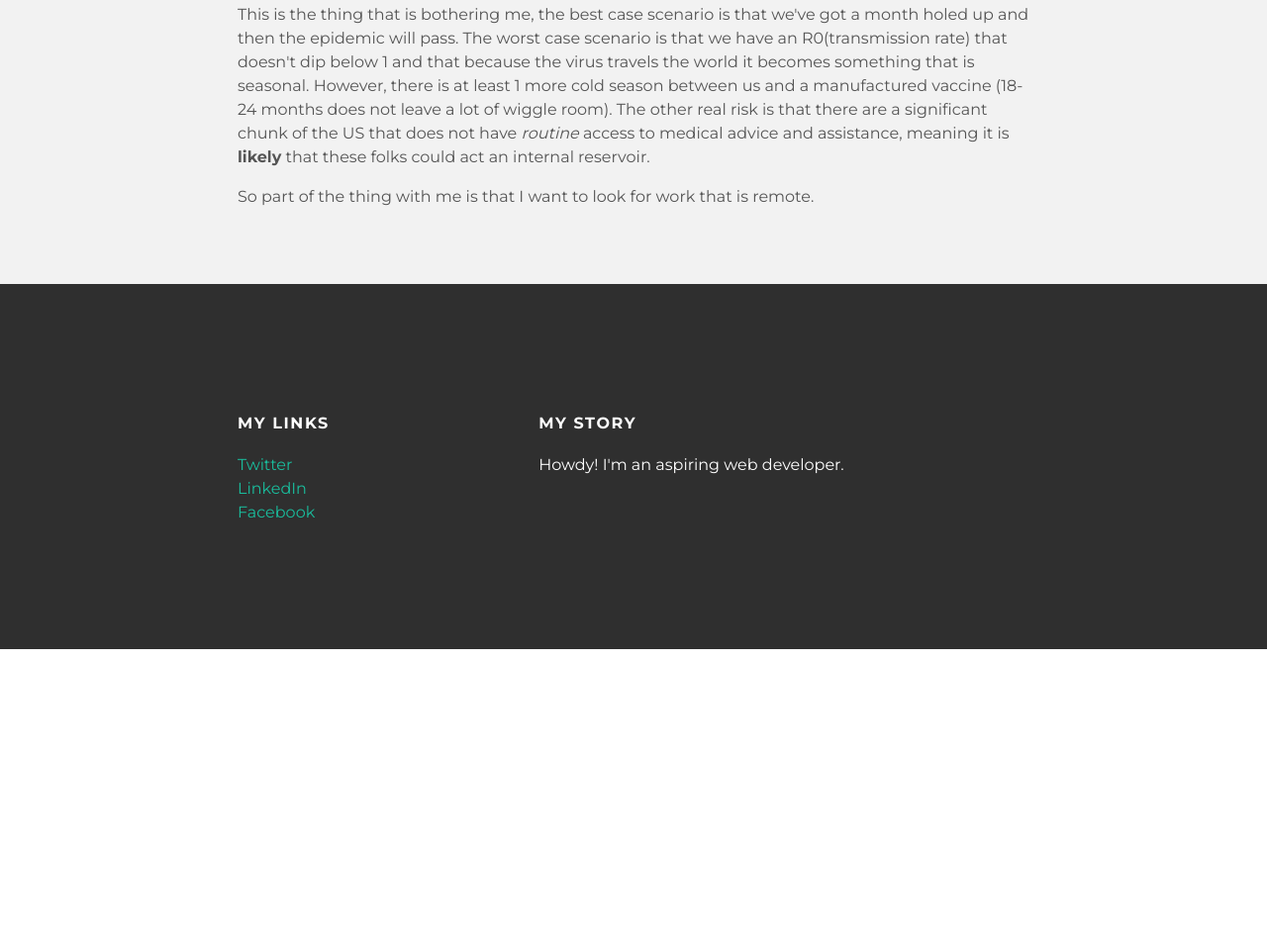
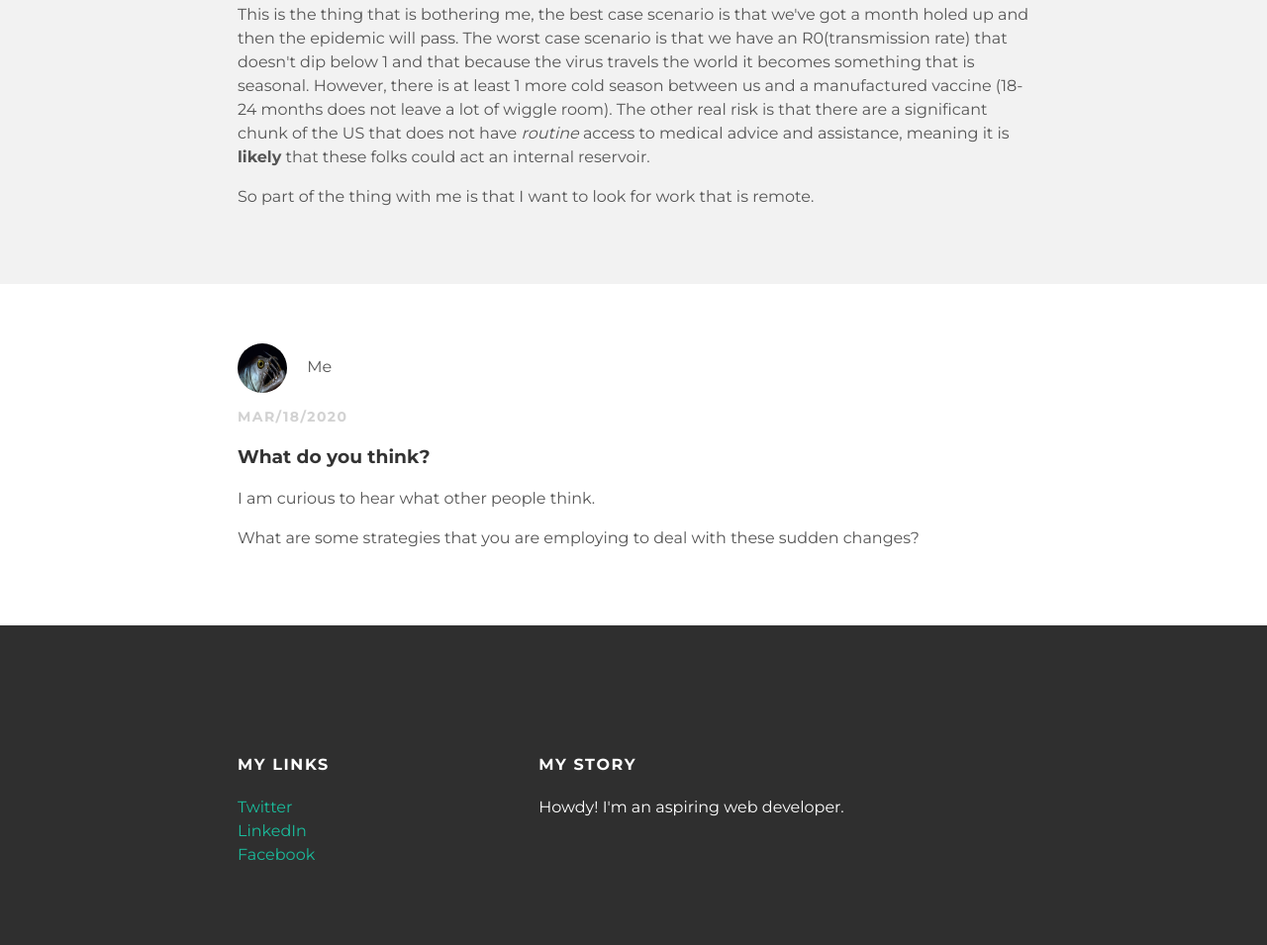
Before and after one commit to RobCRichards/RobCRichards.github.io, a plain HTML site: page index.html in a window 1280 px wide. Shown: the part 1701-2656 px from the top of the page at 99% size. Before the commit the page ends 2357 px from the top, so only its background shows below. Drawn offline with Linux system fonts and the light colour scheme.

Commit message:
Update index.html

```diff
--- a/index.html
+++ b/index.html
@@ -80,7 +80,21 @@
       </div> <!-- post-content -->
     </div> <!-- post -->
   </div> <!-- post-container -->
-<!--/div-->
+
+ <div class="post-container">
+    <div class="post">
+      <div class="post-author">
+        <img src="lighthouse-fish-1311421.jpg" width="100" height="85"> <!-- https://www.freeimages.com/ -->
+        <span>Me</span>
+      </div> <!-- post-author-->
+      <p class="post-date">Mar/18/2020</p>
+      <h3 class="post-title">What do you think?</h3>
+      <div class="post-content">
+        <p>I am curious to hear what other people think. </p>
+        <p>What are some strategies that you are employing to deal with these sudden changes?</p>
+      </div> <!-- post-content -->
+    </div> <!-- post -->
+  </div> <!-- post-container -->
 
 </div><!-- content -->
 
```
